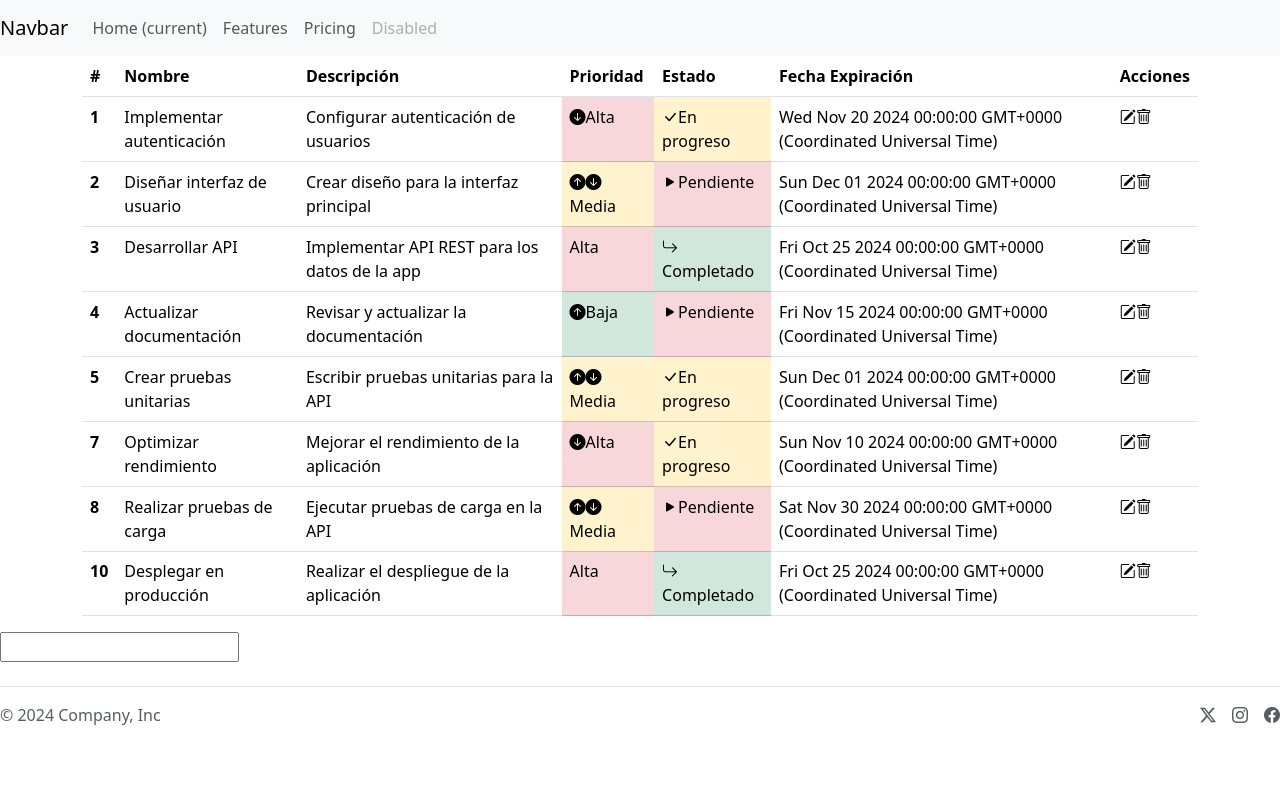
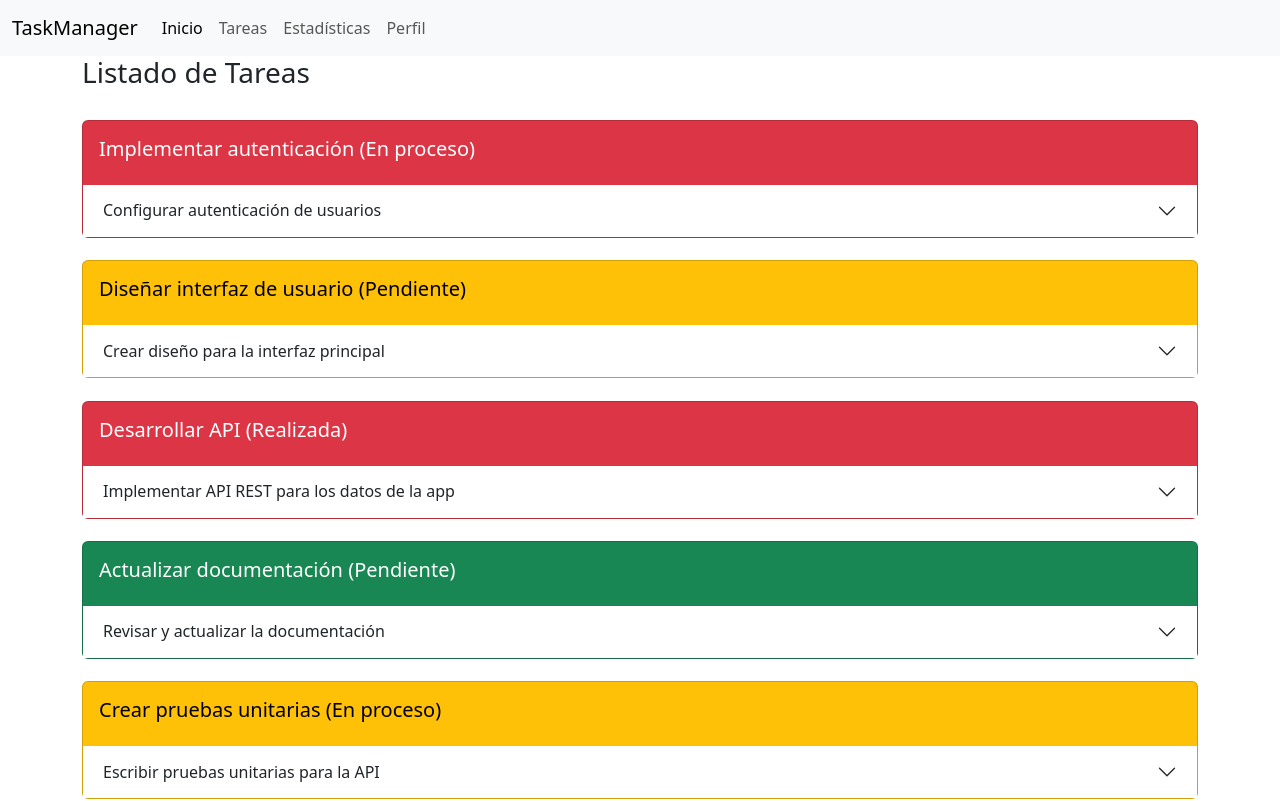
Before and after one commit to amedhue1804/ANGULAR-TUTORIAL, an Angular app: page / in a window 1280 px wide. Shown: the top 801 px of the page. Built offline with nearby package versions, Linux system fonts and the light colour scheme.

Commit message:
Ejercicio 5

```diff
--- a/src/app/app.component.html
+++ b/src/app/app.component.html
@@ -1,5 +1,4 @@
 <app-navbar></app-navbar>
 <app-tasklist></app-tasklist>
-<input type="number" [(ngModel)]="nombre">
+<router-outlet />
 <app-footer></app-footer>
-<router-outlet />
--- a/src/app/app.component.ts
+++ b/src/app/app.component.ts
@@ -6,11 +6,12 @@ import { SiginComponent } from "./components/auth/sign/sign.component";
 import { FooterComponent } from "./components/footer/footer.component";
 import { TaskListComponent } from "./components/task/tasklist/tasklist.component";
 import { FormsModule } from '@angular/forms';
+import { TaskresumeComponent } from "./components/task/taskresume/resume.component";
 
 @Component({
   selector: 'app-root',
   standalone: true,
-  imports: [RouterOutlet, NavbarComponent,FormsModule, FooterComponent, TaskListComponent],
+  imports: [RouterOutlet, NavbarComponent, FormsModule, FooterComponent, TaskListComponent],
   templateUrl: './app.component.html',
   styleUrl: './app.component.css'
 })
--- a/src/app/components/navbar/navbar.component.html
+++ b/src/app/components/navbar/navbar.component.html
@@ -1,22 +1,24 @@
-<nav class="navbar navbar-expand-lg navbar-light bg-light">
-    <a class="navbar-brand" href="#">Navbar</a>
-    <button class="navbar-toggler" type="button" data-toggle="collapse" data-target="#navbarNav" aria-controls="navbarNav" aria-expanded="false" aria-label="Toggle navigation">
+<nav class="navbar navbar-expand-lg bg-body-tertiary">
+  <div class="container-fluid">
+    <a class="navbar-brand" href="#">TaskManager</a>
+    <button class="navbar-toggler" type="button" data-bs-toggle="collapse" data-bs-target="#navbarNav" aria-controls="navbarNav" aria-expanded="false" aria-label="Toggle navigation">
       <span class="navbar-toggler-icon"></span>
     </button>
     <div class="collapse navbar-collapse" id="navbarNav">
       <ul class="navbar-nav">
-        <li class="nav-item active">
-          <a class="nav-link" href="#">Home <span class="sr-only">(current)</span></a>
+        <li class="nav-item">
+          <a class="nav-link active" aria-current="page" routerLink="/home">Inicio</a>
         </li>
         <li class="nav-item">
-          <a class="nav-link" href="#">Features</a>
+          <a class="nav-link" routerLink="/list">Tareas</a>
         </li>
         <li class="nav-item">
-          <a class="nav-link" href="#">Pricing</a>
+          <a class="nav-link" href="#">Estadísticas</a>
         </li>
         <li class="nav-item">
-          <a class="nav-link disabled" href="#">Disabled</a>
+          <a class="nav-link" href="#">Perfil</a>
         </li>
       </ul>
     </div>
-  </nav>
+  </div>
+</nav>
--- a/src/app/components/navbar/navbar.component.ts
+++ b/src/app/components/navbar/navbar.component.ts
@@ -1,9 +1,10 @@
 import { Component } from '@angular/core';
+import { RouterLink } from '@angular/router';
 
 @Component({
   selector: 'app-navbar',
   standalone: true,
-  imports: [],
+  imports: [RouterLink],
   templateUrl: './navbar.component.html',
   styleUrl: './navbar.component.css'
 })
--- a/src/app/components/task/tasklist/tasklist.component.css
+++ b/src/app/components/task/tasklist/tasklist.component.css
@@ -0,0 +1,4 @@
+.card{
+    margin-top: 2%;
+    margin-bottom: 2%;
+}
--- a/src/app/components/task/tasklist/tasklist.component.html
+++ b/src/app/components/task/tasklist/tasklist.component.html
@@ -1,98 +1,16 @@
 <div class="container">
   <div class="row">
     <div class="col-md-12">
-      <table class="table">
-        <thead>
-          <tr>
-            <th scope="col">#</th>
-            <th scope="col">Nombre</th>
-            <th scope="col">Descripción</th>
-            <th scope="col">Prioridad</th>
-            <th scope="col">Estado</th>
-            <th scope="col">Fecha Expiración</th>
-            <th scope="col">Acciones</th>
-          </tr>
-        </thead>
-        <tbody>
-          <tr *ngFor="let task of taskList">
-            <ng-container *ngIf="!task.isDelete">
-              <th scope="row">{{ task.id }}</th>
-              <td>{{ task.name }}</td>
-              <td>{{ task.description }}</td>
-              <td
-                [ngClass]="{
-                  'table-danger': task.priority === TaskPriority.HIGH,
-                  'table-warning': task.priority === TaskPriority.MEDIUM,
-                  'table-success': task.priority === TaskPriority.LOW
-                }"
-                [ngSwitch]="task.priority">
-                <i
-                  class="bi bi-arrow-up-circle-fill"
-                  *ngIf="task.priority === TaskPriority.LOW && task.status !== TaskStatus.COMPLETED"
-                  (click)="increasePriority(task)">
-                </i>
-                <i
-                  class="bi bi-arrow-down-circle-fill"
-                  *ngIf="task.priority === TaskPriority.HIGH && task.status !== TaskStatus.COMPLETED"
-                  (click)="decreasePriority(task)">
-                </i>
-                <i
-                  class="bi bi-arrow-up-circle-fill"
-                  *ngIf="task.priority === TaskPriority.MEDIUM && task.status !== TaskStatus.COMPLETED"
-                  (click)="increasePriority(task)">
-                </i>
-                <i
-                  class="bi bi-arrow-down-circle-fill"
-                  *ngIf="task.priority === TaskPriority.MEDIUM && task.status !== TaskStatus.COMPLETED"
-                  (click)="decreasePriority(task)">
-                </i>
-                <span *ngSwitchCase="TaskPriority.HIGH">Alta</span>
-                <span *ngSwitchCase="TaskPriority.MEDIUM">Media</span>
-                <span *ngSwitchCase="TaskPriority.LOW">Baja</span>
-                <span *ngSwitchDefault>Otra</span>
-              </td>
-              <td
-                [ngClass]="{
-                  'table-success': task.status === TaskStatus.COMPLETED,
-                  'table-warning': task.status === TaskStatus.IN_PROGRESS,
-                  'table-danger': task.status === TaskStatus.PENDING
-                }"
-                [ngSwitch]="task.status">
-                <i
-                class="bi bi-play-fill"
-                *ngIf="task.status === TaskStatus.PENDING"
-                (click)="startTask(task)">
-              </i>
-              <i
-                class="bi bi-check-lg"
-                *ngIf="task.status === TaskStatus.IN_PROGRESS"
-                (click)="completeTask(task)">
-              </i>
-              <i
-                class="bi bi-arrow-return-right"
-                *ngIf="task.status === TaskStatus.COMPLETED"
-                (click)="resetTask(task)">
-              </i>
-                <span *ngSwitchCase="TaskStatus.COMPLETED">Completado</span>
-                <span *ngSwitchCase="TaskStatus.IN_PROGRESS">En progreso</span>
-                <span *ngSwitchCase="TaskStatus.PENDING">Pendiente</span>
-                <span *ngSwitchDefault>Otra</span>
-          </td>
-              <td>{{ task.fechaExpiracion}}</td>
-              <td>
-                <i
-                  class="bi bi-pencil-square text-black"
-                  (click)="editTask(task)">
-                </i>
-                <i
-                  class="bi bi-trash text-black"
-                  (click)="deleteTask(task)">
-                </i>
-              </td>
-            </ng-container>
-          </tr>
-        </tbody>
-      </table>
+      <h3>Listado de Tareas</h3>
+    </div>
+    <div class="col-md-12">
+
+      <ng-container *ngFor="let task of taskList">
+        <app-taskresume *ngIf="task.isDelete != true" [taskinput]="task" (eventTaskModify)="deleteTask($event)"
+
+        ></app-taskresume>
+      </ng-container>
+
     </div>
   </div>
 </div>
--- a/src/app/components/task/tasklist/tasklist.component.ts
+++ b/src/app/components/task/tasklist/tasklist.component.ts
@@ -1,11 +1,11 @@
 import { Component, OnInit } from '@angular/core';
 import { Task, TaskPriority, TaskStatus } from '../../../models/task.model';
 import { CommonModule } from '@angular/common';
-
+import { TaskresumeComponent } from "../taskresume/resume.component";
 @Component({
   selector: 'app-tasklist',
   standalone: true,
-  imports: [CommonModule],
+  imports: [CommonModule, TaskresumeComponent],
   templateUrl: './tasklist.component.html',
   styleUrl: './tasklist.component.css'
 })
@@ -24,34 +24,32 @@ export class TaskListComponent {
   ];
   TaskPriority = TaskPriority;
   TaskStatus = TaskStatus;
-
-  increasePriority(task: Task) {
+  increasePriority(task: any) {
     if (task.priority === TaskPriority.LOW) task.priority = TaskPriority.MEDIUM;
     else if (task.priority === TaskPriority.MEDIUM) task.priority = TaskPriority.HIGH;
   }
 
-  decreasePriority(task: Task) {
+  decreasePriority(task: any) {
     if (task.priority === TaskPriority.HIGH) task.priority = TaskPriority.MEDIUM;
     else if (task.priority === TaskPriority.MEDIUM) task.priority = TaskPriority.LOW;
   }
 
-  startTask(task: Task) {
+  startTask(task: any) {
     task.status = TaskStatus.IN_PROGRESS;
   }
 
-  completeTask(task: Task) {
+  completeTask(task: any) {
     task.status = TaskStatus.COMPLETED;
   }
 
-  resetTask(task: Task) {
+  resetTask(task: any) {
     task.status = TaskStatus.PENDING;
   }
-
-  editTask(task: Task) {
+  editTask(task: any) {
     console.log('Editando tarea', task);
   }
 
-  deleteTask(task: Task) {
+  deleteTask(task: any) {
     task.isDelete = true;
   }
 }
--- a/src/app/components/task/taskresume/resume.component.css
+++ b/src/app/components/task/taskresume/resume.component.css
@@ -0,0 +1,4 @@
+.card{
+    margin-top: 2%;
+    margin-bottom: 2%;
+}
--- a/src/app/components/task/taskresume/resume.component.html
+++ b/src/app/components/task/taskresume/resume.component.html
@@ -0,0 +1,67 @@
+<div class="col-md-12">
+  <div class="card" [ngClass]="{
+      'text-bg-danger': taskinput.priority == 'H',
+      'text-bg-success': taskinput.priority == 'L',
+      'text-bg-warning': taskinput.priority == 'M'
+    }" *ngIf="taskinput.isDelete == false">
+    <div class="card-body">
+      <h5 class="card-title">{{ taskinput.name }} ({{ taskinput.getStatusText() }})</h5>
+    </div>
+    <div class="accordion accordion-flush" [id]="'accordionFlushExample' + taskinput.id">
+      <div class="accordion-item">
+        <h2 class="accordion-header" [id]="'flush-headingOne' + taskinput.id">
+          <button class="accordion-button collapsed" type="button" data-bs-toggle="collapse"
+            [attr.data-bs-target]="'#flush-collapseOne' + taskinput.id" aria-expanded="false"
+            [attr.aria-controls]="'flush-collapseOne' + taskinput.id">
+            {{ taskinput.description }}
+          </button>
+        </h2>
+        <div [id]="'flush-collapseOne' + taskinput.id" class="accordion-collapse collapse"
+          [attr.aria-labelledby]="'flush-headingOne' + taskinput.id"
+          [attr.data-bs-parent]="'#accordionFlushExample' + taskinput.id">
+          <ul class="list-group list-group-flush">
+
+            <li class="list-group-item">
+              Prioridad: {{ taskinput.getPriorityText() }}
+              <span
+                *ngIf="(taskinput.priority == 'L' || taskinput.priority == 'M') && taskinput.status != 'C'">&nbsp;</span>
+              <i *ngIf="(taskinput.priority == 'L' || taskinput.priority == 'M') && taskinput.status != 'C'"
+                class="bi bi-arrow-up-circle-fill" (click)="increasePriority(taskinput)"></i>
+              <span
+                *ngIf="(taskinput.priority == 'H' || taskinput.priority == 'M') && taskinput.status != 'C'">&nbsp;</span>
+              <i *ngIf="(taskinput.priority == 'H' || taskinput.priority == 'M') && taskinput.status != 'C'"
+                class="bi bi-arrow-down-circle-fill" (click)="decreasePriority(taskinput)"></i>
+            </li>
+
+            <li class="list-group-item">
+              Estado: {{ taskinput.getStatusText() }}
+              <i *ngIf="taskinput.status == 'P'" class="bi bi-play-fill" (click)="startTask(taskinput)"></i>
+              <i *ngIf="taskinput.status == 'IP'" class="bi bi-check-lg" (click)="completeTask(taskinput)"></i>
+              <i *ngIf="taskinput.status == 'C'" class="bi bi-arrow-return-right" (click)="resetTask(taskinput)"></i>
+            </li>
+
+
+            <li class="list-group-item">
+              Expira: {{ taskinput.fechaExpiracion | date: 'short' }}
+              <span *ngIf="taskinput.isExpired()" class="text-danger">(Expirada)</span>
+              <span *ngIf="taskinput.isExpiringSoon() && !taskinput.isExpired()" class="text-warning">(Próximo a
+                expirar)</span>
+            </li>
+
+
+            <li class="list-group-item">
+              <button type="button" class="btn btn-secondary" (click)="editTask(taskinput)">
+                <i class="bi bi-pencil-square"></i>
+                Editar
+              </button>
+              <button type="button" class="btn btn-secondary" (click)="deleteTask(taskinput)">
+                <i class="bi bi-trash"></i>
+                Borrar
+              </button>
+            </li>
+          </ul>
+        </div>
+      </div>
+    </div>
+  </div>
+</div>
--- a/src/app/components/task/taskresume/resume.component.ts
+++ b/src/app/components/task/taskresume/resume.component.ts
@@ -1,13 +1,51 @@
-
-import { Component } from '@angular/core';
+import { Component, EventEmitter, Input, Output } from '@angular/core';
+import { Task, TaskPriority, TaskStatus } from '../../../models/task.model';
+import { CommonModule } from '@angular/common';
+import { TaskEvent } from '../../../models/taskEvent.model';
 
 @Component({
-  selector: 'app-resume',
+  selector: 'app-taskresume',
   standalone: true,
-  imports: [],
+  imports: [CommonModule],
   templateUrl: './resume.component.html',
-  styleUrl: './resume.component.css'
+  styleUrls: ['./resume.component.css']
 })
-export class ResumeComponent {
+
+export class TaskresumeComponent{
+
+@Input()
+taskinput :Task = new Task(1, "Implementar autenticación", "Configurar autenticación de usuarios", TaskPriority.HIGH, TaskStatus.IN_PROGRESS, new Date("2024-11-01"), new Date("2024-11-20"), false)
+
+@Output()
+eventTaskModify = new EventEmitter<TaskEvent>
+
+increasePriority(task: any) {
+ this.eventTaskModify.emit(new TaskEvent("increasePriority", task.id))
+}
+
+decreasePriority(task: any) {
+  this.eventTaskModify.emit(new TaskEvent("decreasePriority", task.id))
 
 }
+
+startTask(task: any) {
+  this.eventTaskModify.emit(new TaskEvent("startTask", task.id))
+
+}
+
+completeTask(task: any) {
+  this.eventTaskModify.emit(new TaskEvent("completeTask", task.id))
+}
+
+resetTask(task: any) {
+  this.eventTaskModify.emit(new TaskEvent("completeTask", task.id))
+}
+editTask(task: any) {
+  console.log('Editando tarea', task);
+}
+
+deleteTask(task: any) {
+  task.isDelete = true;
+}
+
+}
--- a/src/app/models/task.model.ts
+++ b/src/app/models/task.model.ts
@@ -42,7 +42,17 @@ export class Task {
         return text;
     }
 
-    getTextoPrioridad():string{
+    getStatusText():string{
+        let text="";
+        switch(this.status){
+            case "IP": text="En proceso";break;
+            case "C": text="Realizada"; break;
+            case "P": text="Pendiente";break;
+        }
+        return text;
+    }
+
+    getPriorityText():string{
         switch(this.priority){
             case "H": return "Alta";break;
             case "M": return "Media"; break;
@@ -51,21 +61,37 @@ export class Task {
         }
     }
 
-    getPriorityColor(){
+    raisePriority(){
         switch(this.priority){
-            case "H": return "yellow";break;
-            case "M": return "red"; break;
-            case "L": return "black";break;
-            default: return "";
+          case TaskPriority.LOW: this.priority=TaskPriority.MEDIUM;break;
+          case TaskPriority.MEDIUM: this.priority=TaskPriority.HIGH;break;
         }
     }
 
-    getStatusColor(){
-        switch(this.status){
-            case "IP": "yellow";break;
-            case "C": "red"; break;
-            case "P":"black";break;
+    lowerPriority(){
+        switch(this.priority){
+            case TaskPriority.MEDIUM: this.priority=TaskPriority.LOW;break;
+            case TaskPriority.HIGH: this.priority=TaskPriority.MEDIUM;break;
         }
     }
 
+    changeStatus(){
+        switch(this.status){
+            case TaskStatus.COMPLETED: this.status=TaskStatus.IN_PROGRESS;break;
+            case TaskStatus.IN_PROGRESS: this.status=TaskStatus.COMPLETED;break;
+            case TaskStatus.PENDING: this.status=TaskStatus.IN_PROGRESS;break;
+
+        }
+    }
+
+    isExpiringSoon(): boolean {
+        const now = new Date();
+        const diff = this.fechaExpiracion.getTime() - now.getTime();
+        return diff > 0 && diff <= 3 * 24 * 60 * 60 * 1000;
+    }
+
+    isExpired(): boolean {
+        const now = new Date();
+        return now > this.fechaExpiracion;
+    }
 }
```
Also changed, not shown: src/app/models/taskEvent.model.ts (added, +9 -0 lines), 1 other file (tests, documents, lock files or other folders).
